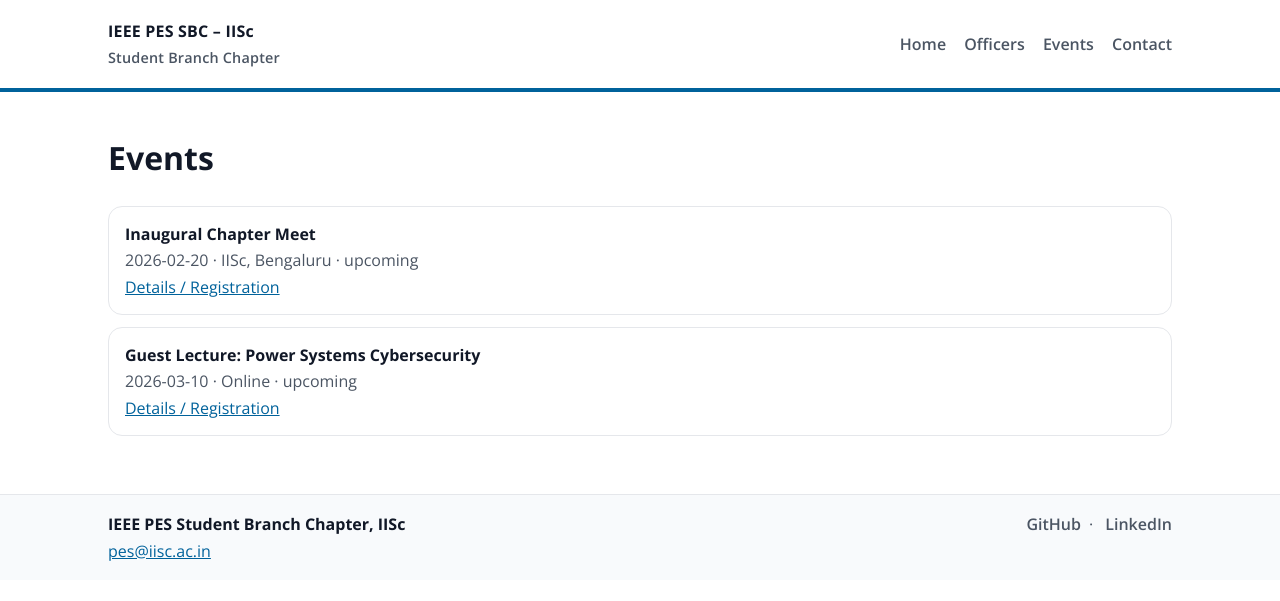
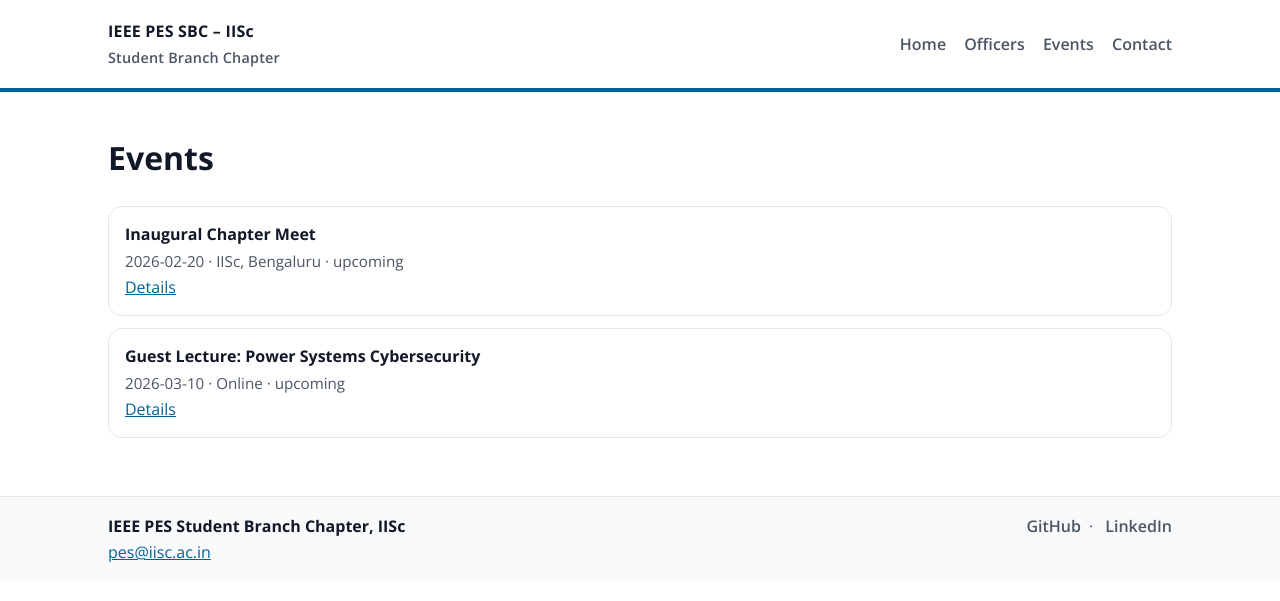
Before and after one commit to pessbciisc/pessbciisc.github.io, a Jekyll site: the page built from events.md, in a window 1280 px wide. Shown: the top 601 px of the page. Built offline with Jekyll 4.4.1, drawn with Linux system fonts in a browser that asks for light colours.

Commit message:
Update events.md

```diff
--- a/events.md
+++ b/events.md
@@ -1,13 +1,15 @@
 ---
-layout: page
+layout: default
 title: Events
 permalink: /events/
 ---
 
+# Events
+
 {% for e in site.data.events %}
 <div class="card">
-  <div><strong>{{ e.title }}</strong></div>
-  <div class="kv">{{ e.date }} · {{ e.venue }} · {{ e.status }}</div>
-  {% if e.url %}<div><a href="{{ e.url }}">Details / Registration</a></div>{% endif %}
+  <div class="card-title">{{ e.title }}</div>
+  <div class="card-meta">{{ e.date }} · {{ e.venue }} · {{ e.status }}</div>
+  {% if e.url %}<div><a href="{{ e.url }}">Details</a></div>{% endif %}
 </div>
 {% endfor %}
```
